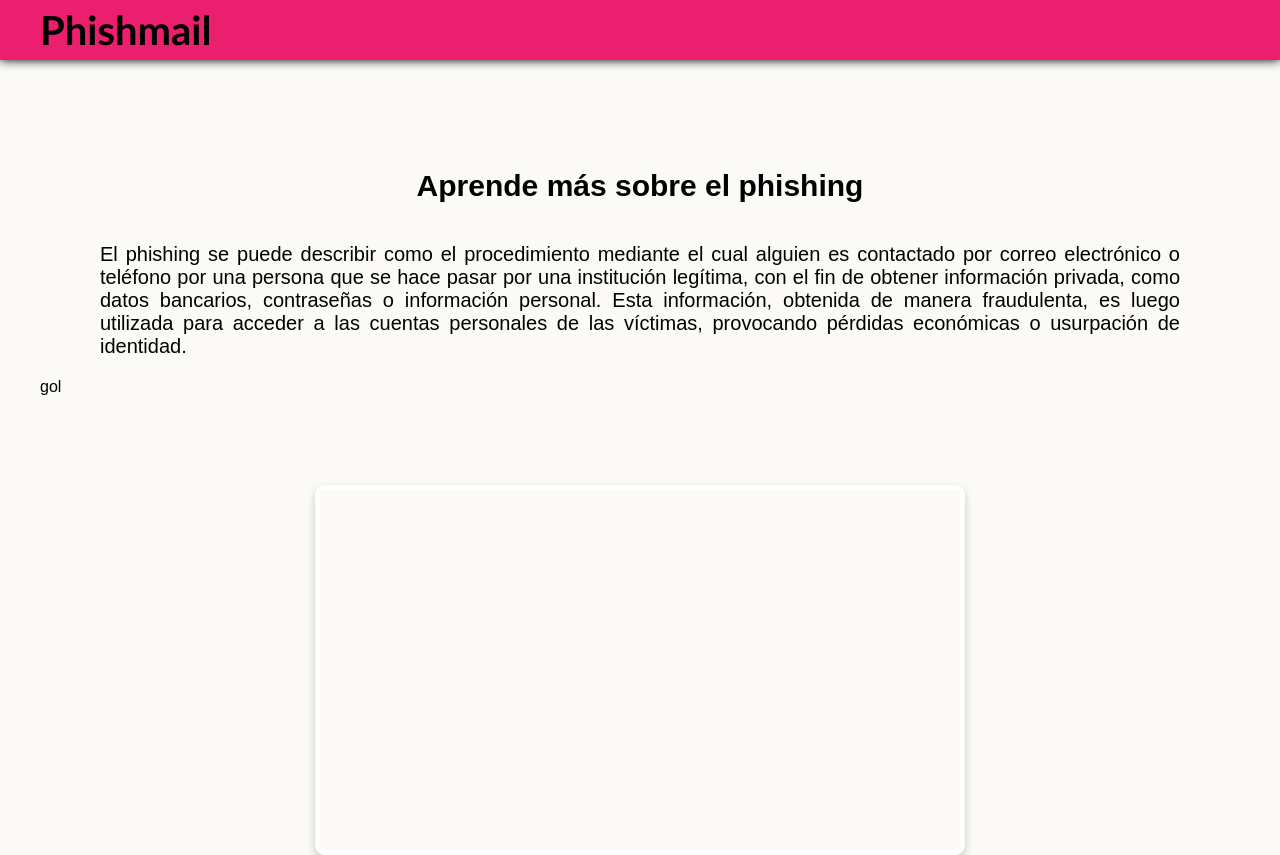
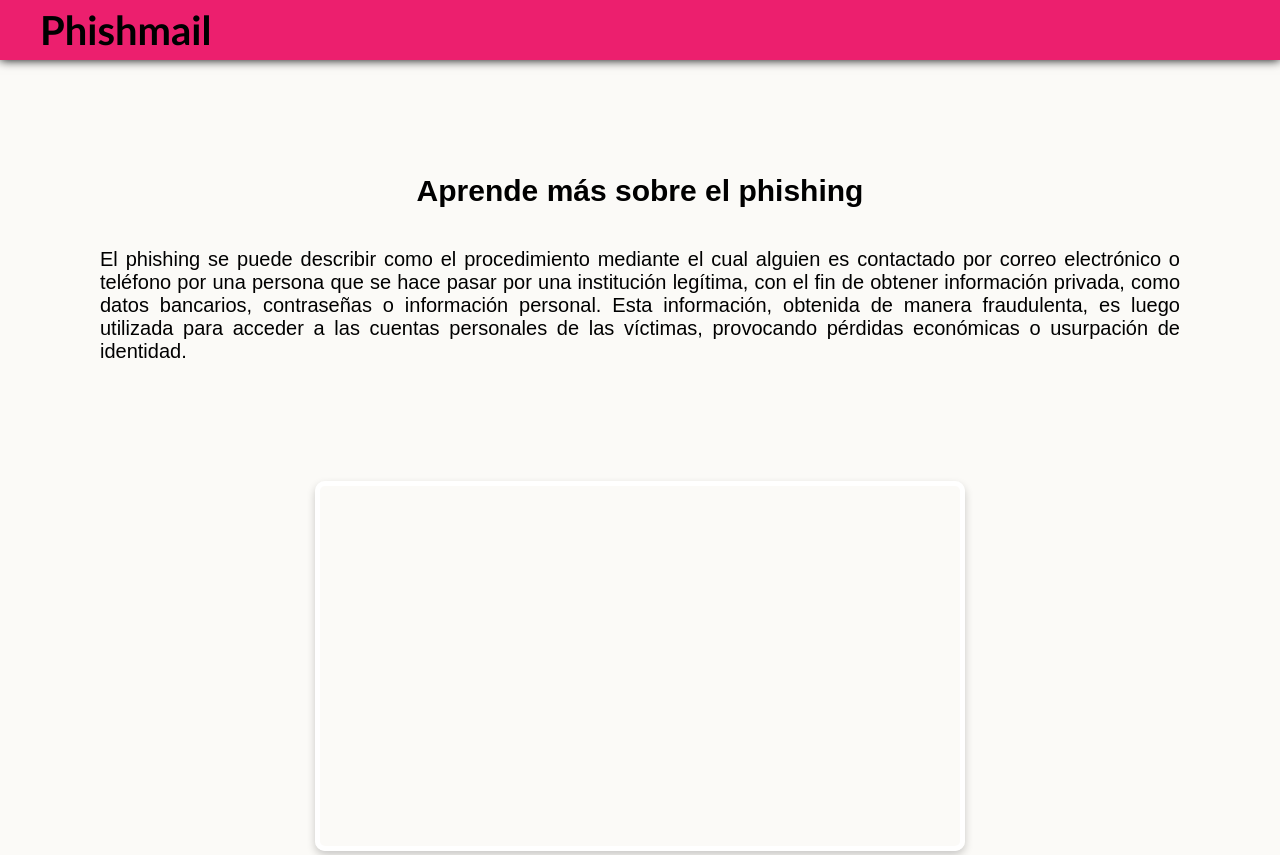
Before and after one commit to LauraB22/Frontend-PT, a React (Create React App) app: page /InfoPhishing in a window 1280 px wide. Shown: the top 855 px of the page. Built offline with nearby package versions, Linux system fonts and the light colour scheme.

Commit message:
Arreglos

```diff
--- a/src/App.js
+++ b/src/App.js
@@ -1,7 +1,7 @@
-import logo from "./logo.svg";
+// import logo from "./logo.svg";
 import "./App.css";
 import React from "react";
-import { HomePage } from "./HomePage/HomePage.js";
+// import { HomePage } from "./HomePage/HomePage.js";
 import { UploadMedia } from "./SubirArchivos/UploadMedia.js";
 import { AppHeader } from "./AppHeader/AppHeader.js";
 import { AppBody } from "./AppBody/AppBody.js";
--- a/src/AppBody/AppBody.js
+++ b/src/AppBody/AppBody.js
@@ -1,7 +1,7 @@
 import React from "react";
-import phish from "../images/que-es-phishing-pharming.jpg";
+// import phish from "../images/que-es-phishing-pharming.jpg";
 import "./appBody.css";
-import { Tutorial } from "../Tutorial/Tutorial";
+// import { Tutorial } from "../Tutorial/Tutorial";
 import { Link } from "react-router-dom";
 
 function AppBody() {
--- a/src/AppItem/AppItem.js
+++ b/src/AppItem/AppItem.js
@@ -4,7 +4,7 @@ import personCandado from "../images/que-es-phishing-pharming.jpg";
 import "./appItem.css";
 import { Link } from "react-router-dom";
 import React, { useState, useEffect } from "react";
-import { useNavigate } from 'react-router-dom';
+// import { useNavigate } from 'react-router-dom';
 
 function AppItem() {
 
--- a/src/infoPhishing/InfoPhishing.js
+++ b/src/infoPhishing/InfoPhishing.js
@@ -13,7 +13,6 @@ function InfoPhishing() {
         como datos bancarios, contraseñas o información personal.
         Esta información, obtenida de manera fraudulenta, es luego utilizada para acceder a las cuentas personales de las víctimas,
         provocando pérdidas económicas o usurpación de identidad. </p>
-        gol
       </span>
       <ReactPlayer className="containerVideo"
         url={vidurl}
--- a/src/results/Results.js
+++ b/src/results/Results.js
@@ -31,7 +31,7 @@ function Results() {
                 <tr key={key}
                   className={value.Results == 1 ? 'phishing' : 'secure'}>
                   <td>{value["Sender Address"]}</td>
-                  <td>{value.Results == 1 ? 'Posible phishing' : 'Correo seguro'}</td>
+                  <td>{value.Results === 1 ? 'Posible phishing' : 'Correo seguro'}</td>
                 </tr>
             ))}
         </tbody>
```
